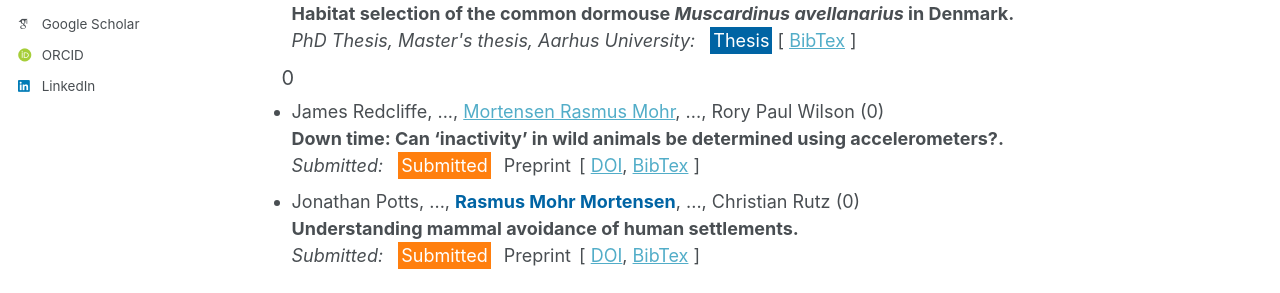
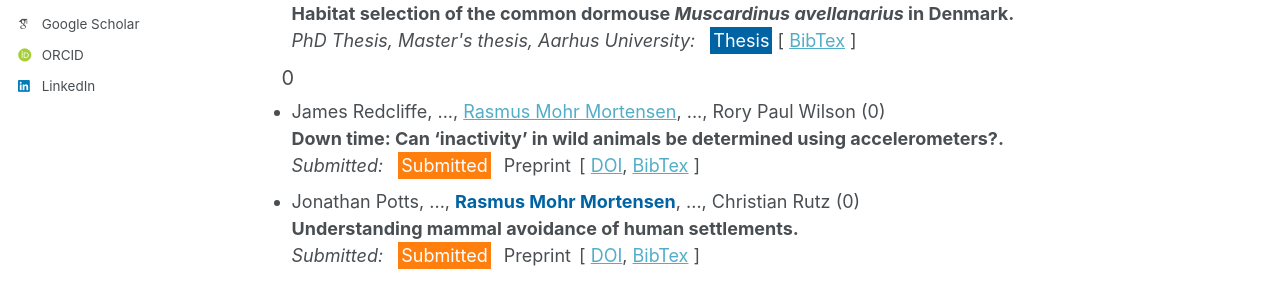
Before and after one commit to rasmusmohrmortensen/rasmusmohrmortensen.github.io, a Jekyll site: the page built from _pages/publications.html, in a window 1280 px wide and 900 px high, scrolled down 1424 px. Shown: the part 476-769 px from the top of the window. Built offline with Jekyll 4.4.1, drawn with Linux system fonts in a browser that asks for light colours; some web fonts are replaced; a script bundle is joined from its source files by our own code; library files that are not in the unit come from our copies.

Commit message:
Update paper.html

```diff
--- a/_includes/bibere/paper.html
+++ b/_includes/bibere/paper.html
@@ -15,9 +15,9 @@
             <span class="{{ authorClass }}">
             {%- if author -%}
                 {%- if author.website -%}
-                    <a href="{{ author.website }}">{{ author.name.last }} {{ author.name.first }}</a>
+                    <a href="{{ author.website }}">{{ author.name.first }} {{ author.name.last }}</a>
                 {%- else -%}
-                    {{ author.name.last }} {{ author.name.first }}
+                    {{ author.name.first }} {{ author.name.last }}
                 {%- endif -%}
             {%- else -%}
                 {{ a }}
```
